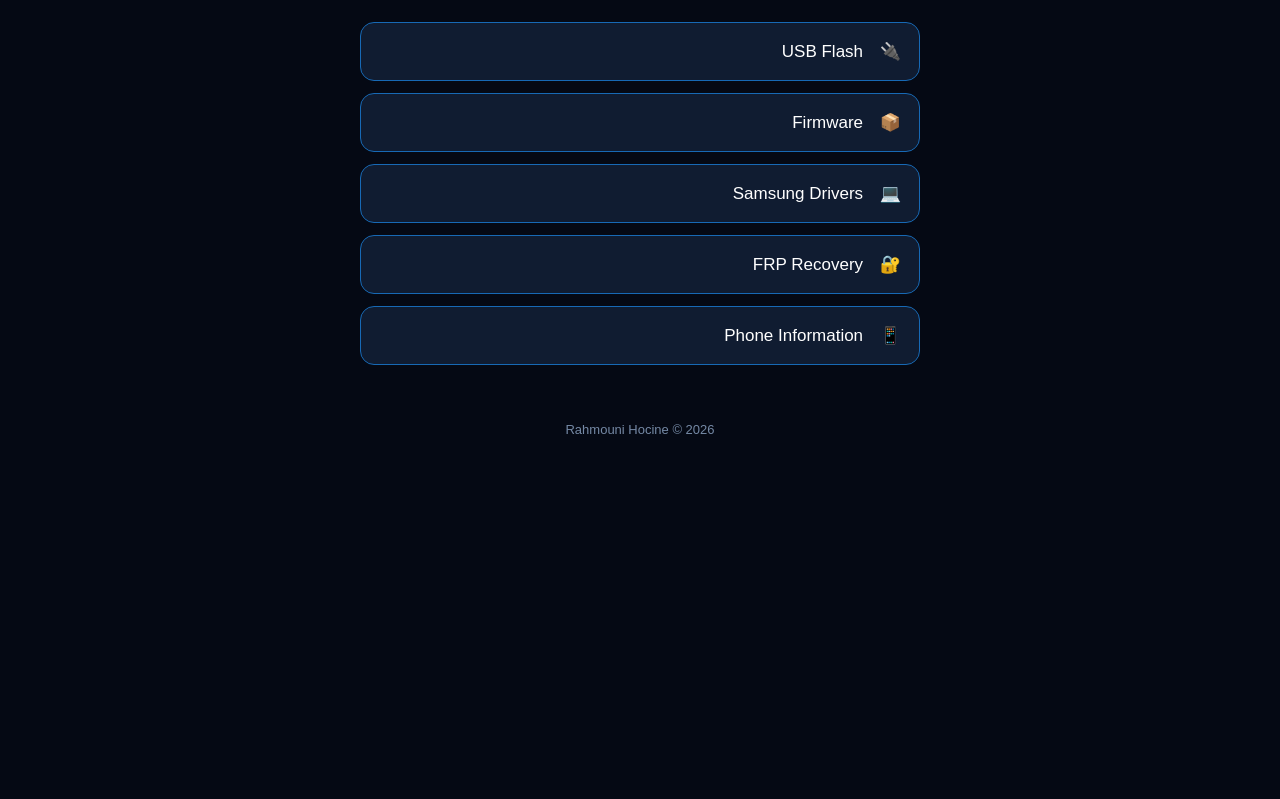
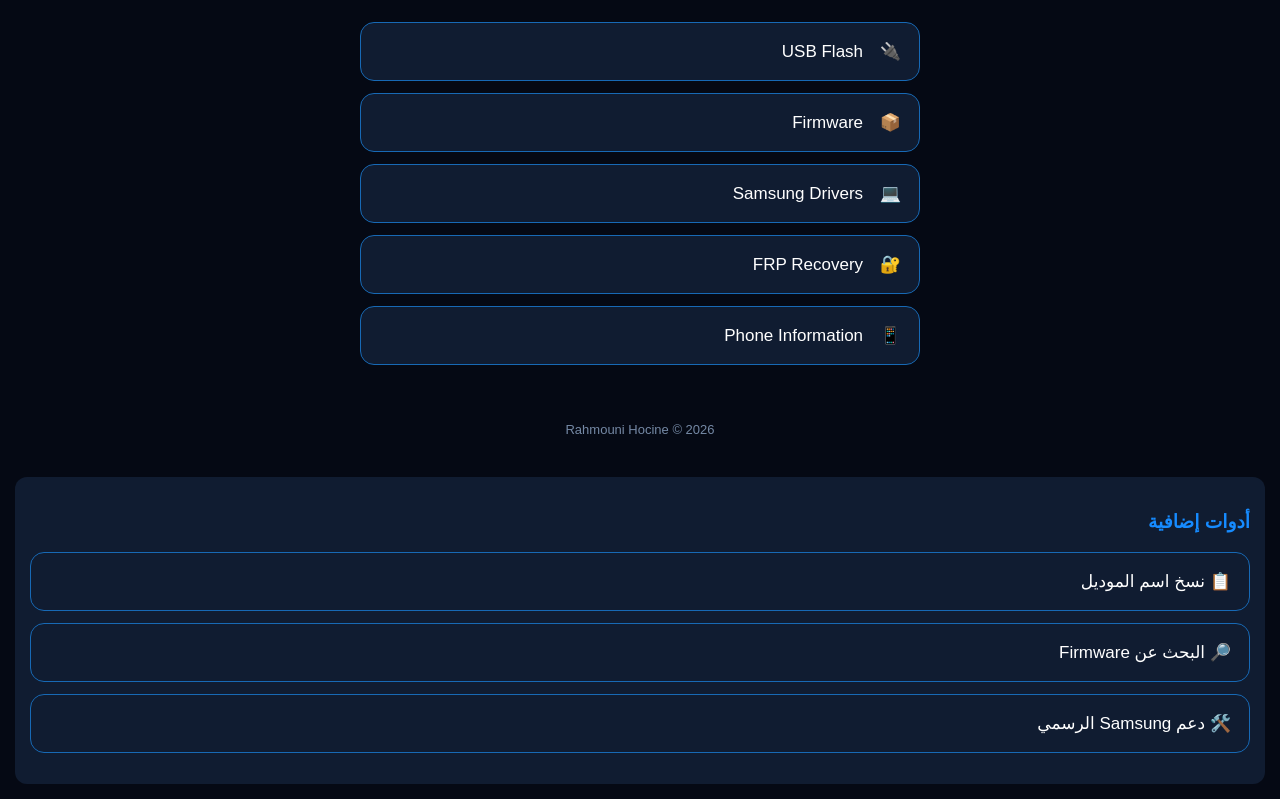
Before and after one commit to amardz2292-source/Rahmouni-Samsung-Tool, a plain HTML site: page index.html in a window 1280 px wide. Shown: the part 552-1351 px from the top of the page. Before the commit the page ends 1014 px from the top, so only its background shows below. Drawn offline with Linux system fonts and the light colour scheme.

Commit message:
Update index.html

```diff
--- a/index.html
+++ b/index.html
@@ -172,5 +172,59 @@ function showModel() {
   Rahmouni Hocine © 2026
 </div>
 
+<div style="margin:15px;padding:15px;background:#101c31;border-radius:12px;">
+  <h3 style="color:#168bff;">أدوات إضافية</h3>
+
+  <button class="tool" onclick="copyModel()">
+    📋 نسخ اسم الموديل
+  </button>
+
+  <button class="tool" onclick="searchFirmware()">
+    🔎 البحث عن Firmware
+  </button>
+
+  <button class="tool" onclick="openSamsungSupport()">
+    🛠️ دعم Samsung الرسمي
+  </button>
+
+  <p id="extraInfo" style="color:#9bbce0;text-align:center;"></p>
+</div>
+
+<script>
+function copyModel() {
+  const model = document.getElementById("model").value;
+  const info = document.getElementById("extraInfo");
+
+  if (!model) {
+    info.textContent = "اختر موديل الهاتف أولاً";
+    return;
+  }
+
+  if (navigator.clipboard) {
+    navigator.clipboard.writeText(model);
+    info.textContent = "تم نسخ الموديل: " + model;
+  } else {
+    info.textContent = "الموديل المختار: " + model;
+  }
+}
+
+function searchFirmware() {
+  const model = document.getElementById("model").value;
+
+  if (!model) {
+    document.getElementById("extraInfo").textContent =
+      "اختر موديل الهاتف أولاً";
+    return;
+  }
+
+  const query = encodeURIComponent(model + " Samsung official firmware");
+  window.open("https://www.google.com/search?q=" + query, "_blank");
+}
+
+function openSamsungSupport() {
+  window.open("https://www.samsung.com/ae/support/", "_blank");
+}
+</script>
+
 </body>
 </html>
```
